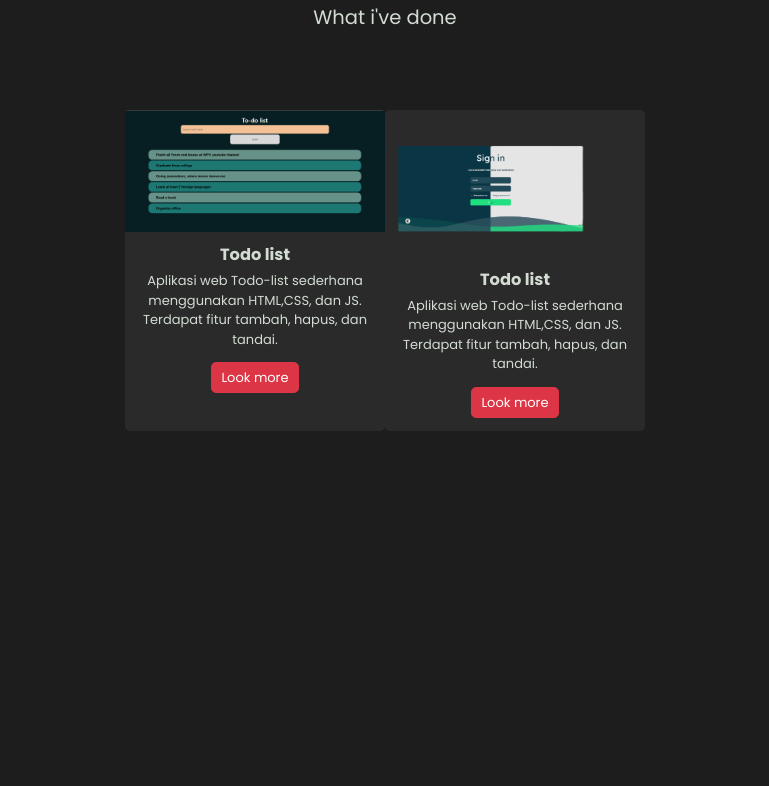
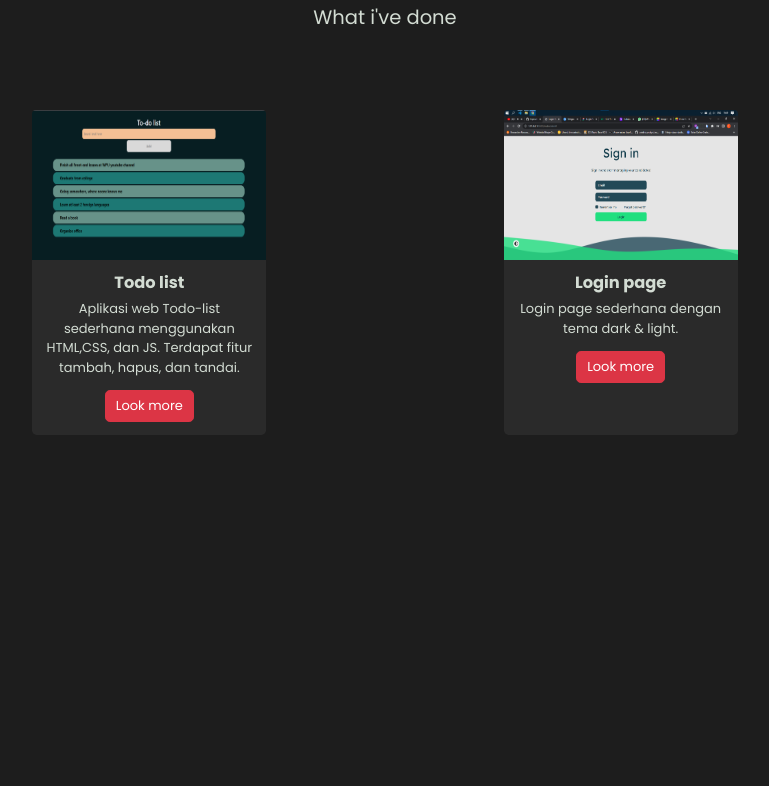
Before and after one commit to frqwuzhere/Portfolio-Website, a plain HTML site: page index.html in a window 1280 px wide. Shown: the part 1654-2440 px from the top of the page, without its empty margins (255-1024 px from the left). Drawn offline with nearby package versions, Linux system fonts and the light colour scheme.

Commit message:
Menambahkan works baru

```diff
--- a/index.html
+++ b/index.html
@@ -179,20 +179,23 @@
       </h2>
       <p class="subtitle">What i've done</p>
       <div class="container">
-        <div class="card" >
-          <img src="assets/images/img/works1.png" class="card-img-top" alt="...">
+        <div class="row">
+          <div class="card " style="width: 18rem;" >
+            <img src="assets/images/img/works1.png" class="card-img-top"  alt="...">
             <div class="card-body">
               <h5 class="card-title">Todo list</h5>
               <p class="card-text">Aplikasi web Todo-list sederhana menggunakan HTML,CSS, dan JS. Terdapat fitur tambah, hapus, dan tandai.</p>
               <a href="https://github.com/frqwuzhere/Todo-list" target="_blank" class="btn btn-danger">Look more</a>
             </div>
           </div>
-        <div class="card" >
-          <img src="assets/images/img/works2.png" class="card-img-top" alt="...">
+
+          <div class="card" style="width: 18rem;">
+            <img src="assets/images/img/login-page-light.png" class="card-img-top" alt="...">
             <div class="card-body">
-            <h5 class="card-title">Todo list</h5>
-            <p class="card-text">Aplikasi web Todo-list sederhana menggunakan HTML,CSS, dan JS. Terdapat fitur tambah, hapus, dan tandai.</p>
+              <h5 class="card-title">Login page</h5>
+              <p class="card-text">Login page sederhana dengan tema dark & light.</p>
               <a href="https://github.com/frqwuzhere/Todo-list" target="_blank" class="btn btn-danger">Look more</a>
+            </div>
           </div>
         </div>
       </div>
--- a/scss/pages/_quotes.scss
+++ b/scss/pages/_quotes.scss
@@ -2,21 +2,29 @@
   min-height: 95vh;
   display: grid;
   place-items: center;
-  padding-top: 10em;
   box-sizing: border-box;
+
+  @media screen and (max-width: 992px) {
+    height: auto;
+  }
   .container {
     display: flex;
     justify-content: center;
+    align-items: center;
     color: $txt-white;
+
     .quote {
-      width: 800px;
+      display: flex;
+      justify-content: center;
+      align-items: center;
       text-align: center;
       font-style: italic;
 
       p {
         font-size: 2.5rem;
-        white-space: nowrap;
-        box-sizing: border-box;
+        display: inline-block;
+        height: 400px;
+        padding-top: 100px;
       }
     }
   }
--- a/scss/pages/_works.scss
+++ b/scss/pages/_works.scss
@@ -4,6 +4,7 @@
   padding-top: 4.9em;
   margin-top: 3em;
   margin-bottom: 10em;
+
   h2 {
     font-size: 3rem;
     color: $txt-blue;
@@ -15,13 +16,18 @@
   }
 
   .container {
+    .row {
       display: flex;
-    justify-content: center;
+      justify-content: space-evenly;
+      gap: 20px;
       .card {
         border: none;
-      width: 20rem;
         background-color: $card-black;
         color: $txt-white;
+        padding: 0;
+        img {
+          height: 150px;
+        }
         &- {
           &title {
             font-weight: 700;
@@ -45,3 +51,4 @@
       }
     }
   }
+}
```
Also changed, not shown: assets/images/img/login-page-light.png (added), css/style.css, 1 other file. Lines whose indentation alone changed are shown as unchanged.
